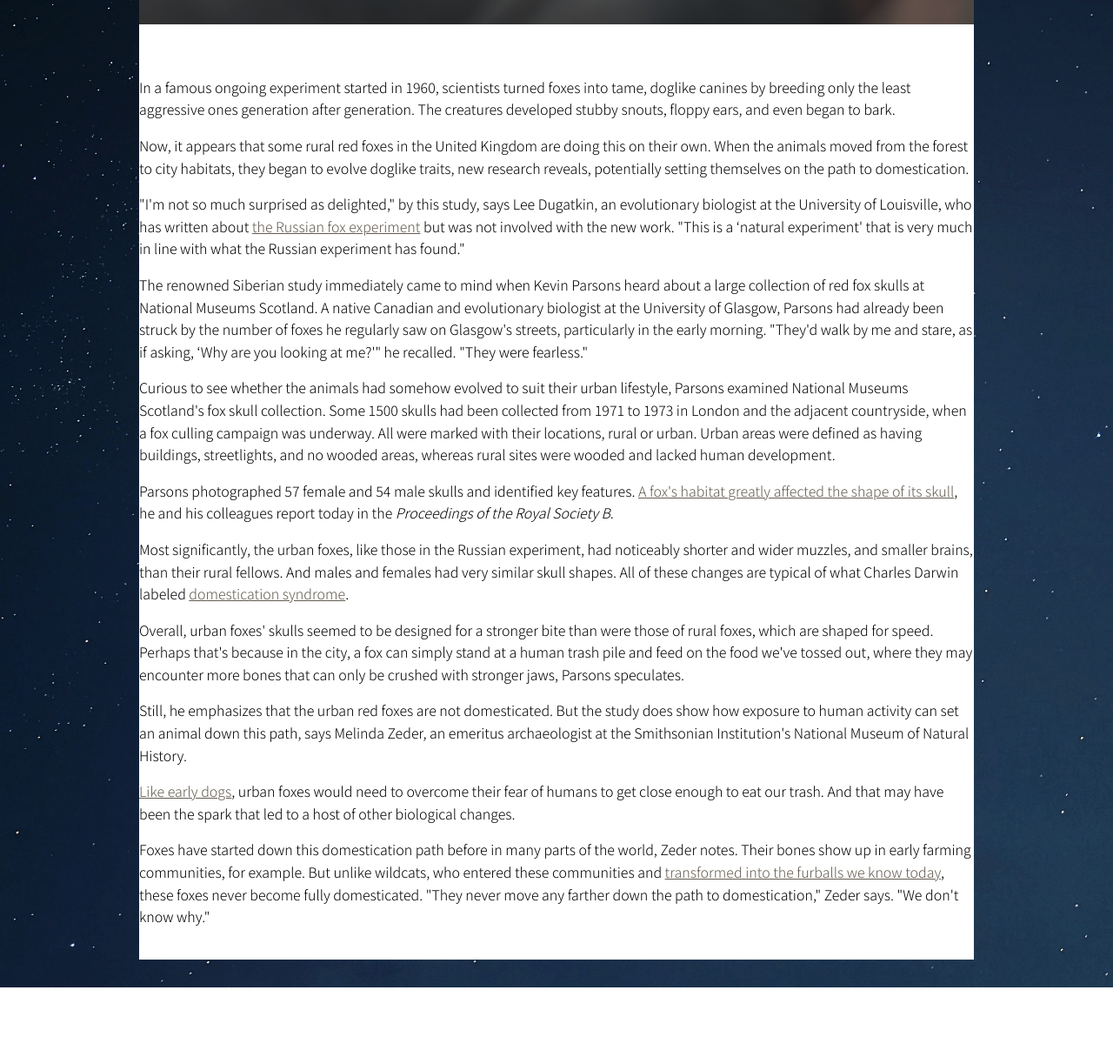
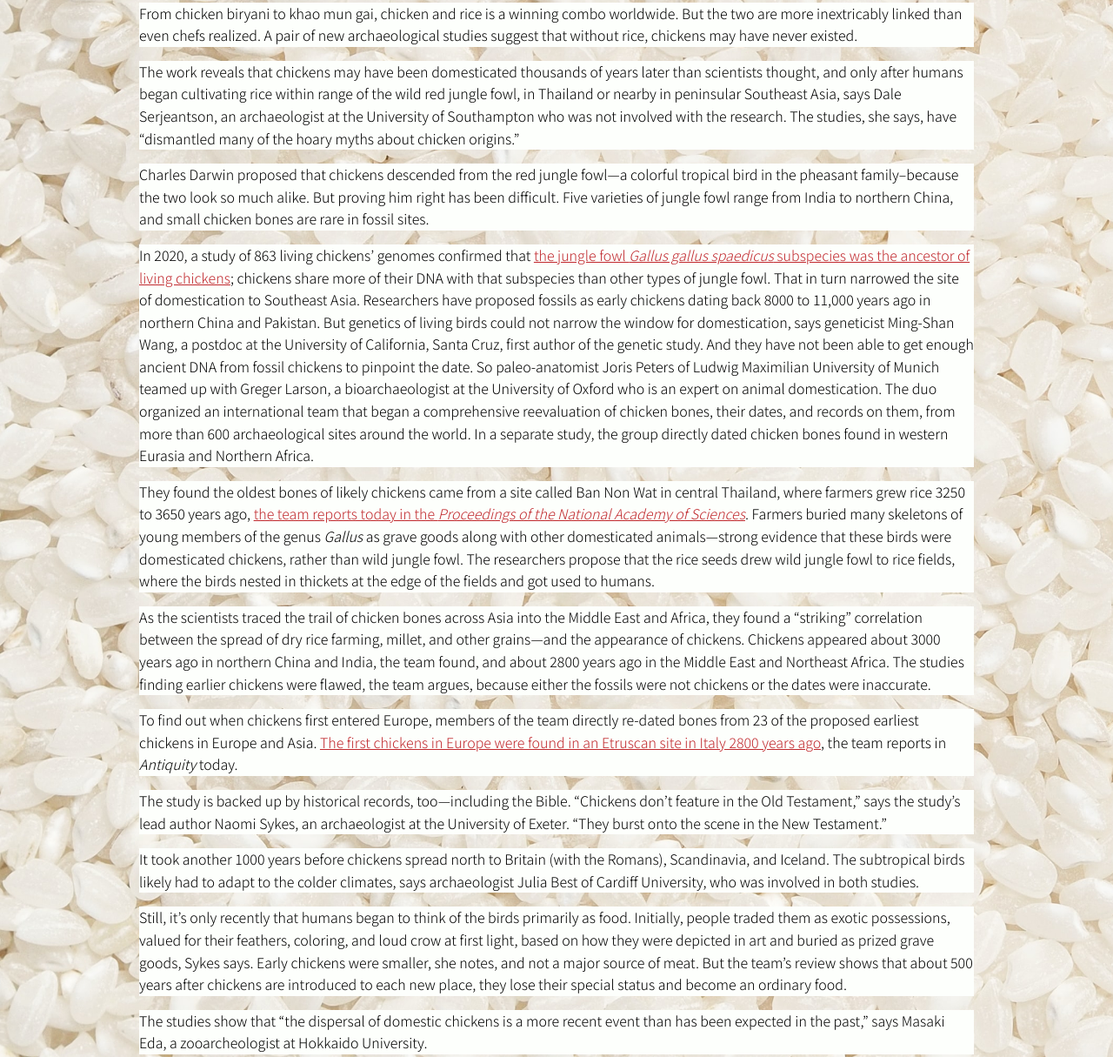
Before and after one commit to Binghamton-University-Design/arts-280d-starter-zaghamashah, a plain HTML site: page css-lesson-02.html in a window 1280 px wide. Shown: the part 926-2141 px from the top of the page at 87% size. Before the commit the page ends 2061 px from the top, so only its background shows below. Drawn offline with Linux system fonts and the light colour scheme.

Commit message:
css lesson part 2_v2

```diff
--- a/css-lesson-02.html
+++ b/css-lesson-02.html
@@ -19,34 +19,37 @@
         <div class="article">
 
 
-            <h1>Urban foxes may be self-domesticating in our midst</h1>
+            <h1>Chicken and Rice: A Tale of Compliments</h1>
 
-            <p class="byline">BY VIRGINIA MORELL | Jun. 09, 2022 , 10:05AM</p>
+            <p class="byline">BY ANN GIBBONS | Jun. 09, 2022 , 11:05AM</p>
 
-            <img src="images/urban-fox.jpg">
+            <img src="images/jungle-fowl.jpg">
 
-            <p><span>In a famous ongoing experiment started in 1960,</span> scientists turned foxes into tame, doglike canines by breeding only the least aggressive ones generation after generation. The creatures developed stubby snouts, floppy ears, and even began to bark.</p>
+            <p>From chicken biryani to khao mun gai, chicken and rice is a winning combo worldwide. But the two are more inextricably linked than even chefs realized. A pair of new archaeological studies suggest that without rice, chickens may have never existed.</p>
 
-            <p>Now, it appears that some rural red foxes in the United Kingdom are doing this on their own. When the animals moved from the forest to city habitats, they began to evolve doglike traits, new research reveals, potentially setting themselves on the path to domestication.</p>
+            <p>The work reveals that chickens may have been domesticated thousands of years later than scientists thought, and only after humans began cultivating rice within range of the wild red jungle fowl, in Thailand or nearby in peninsular Southeast Asia, says Dale Serjeantson, an archaeologist at the University of Southampton who was not involved with the research. The studies, she says, have “dismantled many of the hoary myths about chicken origins.”</p>
 
-            <p>"I'm not so much surprised as delighted," by this study, says Lee Dugatkin, an evolutionary biologist at the University of Louisville, who has written about <a href="https://press.uchicago.edu/ucp/books/book/chicago/H/bo25568406.html">the Russian fox experiment</a> but was not involved with the new work. "This is a ‘natural experiment' that is very much in line with what the Russian experiment has found."</p>
+            <p>Charles Darwin proposed that chickens descended from the red jungle fowl—a colorful tropical bird in the pheasant family–because the two look so much alike. But proving him right has been difficult. Five varieties of jungle fowl range from India to northern China, and small chicken bones are rare in fossil sites.</p>
 
-            <p>The renowned Siberian study immediately came to mind when Kevin Parsons heard about a large collection of red fox skulls at National Museums Scotland. A native Canadian and evolutionary biologist at the University of Glasgow, Parsons had already been struck by the number of foxes he regularly saw on Glasgow's streets, particularly in the early morning. "They'd walk by me and stare, as if asking, ‘Why are you looking at me?'" he recalled. "They were fearless."</p>
+            <p>In 2020, a study of 863 living chickens’ genomes confirmed that <a href="/doi/10.1126/science.368.6498.1411">the jungle fowl <em>Gallus gallus spaedicus</em> subspecies was the ancestor of living chickens</a>; chickens share more of their DNA with that subspecies than other types of jungle fowl. That in turn narrowed the site of domestication to Southeast Asia. Researchers have proposed fossils as early chickens dating back 8000 to 11,000 years ago in northern China and Pakistan. But genetics of living birds could not narrow the window for domestication, says geneticist Ming-Shan Wang, a postdoc at the University of California, Santa Cruz, first author of the genetic study. And they have not been able to get enough ancient DNA from fossil chickens to pinpoint the date. So paleo-anatomist Joris Peters of Ludwig Maximilian University of Munich teamed up with Greger Larson, a bioarchaeologist at the University of Oxford who is an expert on animal domestication. The duo organized an international team that began a comprehensive reevaluation of chicken bones, their dates, and records on them, from more than 600 archaeological sites around the world. In a separate study, the group directly dated chicken bones found in western Eurasia and Northern Africa.</p>
 
-            <p>Curious to see whether the animals had somehow evolved to suit their urban lifestyle, Parsons examined National Museums Scotland's fox skull collection. Some 1500 skulls had been collected from 1971 to 1973 in London and the adjacent countryside, when a fox culling campaign was underway. All were marked with their locations, rural or urban. Urban areas were defined as having buildings, streetlights, and no wooded areas, whereas rural sites were wooded and lacked human development.</p>
+            <p>They found the oldest bones of likely chickens came from a site called Ban Non Wat in central Thailand, where farmers grew rice 3250 to 3650 years ago, <a href="https://www.pnas.org/cgi/doi/10.1073/pnas.2121978119">the team reports today in the <cite>Proceedings of the National Academy of Sciences</cite></a>. Farmers buried many skeletons of young members of the genus <em>Gallus </em>as grave goods along with other domesticated animals—strong evidence that these birds were domesticated chickens, rather than wild jungle fowl. The researchers propose that the rice seeds drew wild jungle fowl to rice fields, where the birds nested in thickets at the edge of the fields and got used to humans.</p>
 
-            <p>Parsons photographed 57 female and 54 male skulls and identified key features. <a href="http://rspb.royalsocietypublishing.org/lookup/doi/10.1098/rspb.2020.0763">A fox's habitat greatly affected the shape of its skull</a>, he and his colleagues report today in the <cite>Proceedings of the Royal Society B</cite>.</p>
+            <p>As the scientists traced the trail of chicken bones across Asia into the Middle East and Africa, they found a “striking” correlation between the spread of dry rice farming, millet, and other grains—and the appearance of chickens. Chickens appeared about 3000 years ago in northern China and India, the team found, and about 2800 years ago in the Middle East and Northeast Africa. The studies finding earlier chickens were flawed, the team argues, because either the fossils were not chickens or the dates were inaccurate.</p>
 
-            <p>Most significantly, the urban foxes, like those in the Russian experiment, had noticeably shorter and wider muzzles, and smaller brains, than their rural fellows. And males and females had very similar skull shapes. All of these changes are typical of what Charles Darwin labeled <a href="https://www.genetics.org/content/197/3/795">domestication syndrome</a>.</p>
+            <p>To find out when chickens first entered Europe, members of the team directly re-dated bones from 23 of the proposed earliest chickens in Europe and Asia. <a href="https://doi.org/10.15184/aqy.2021.90">The first chickens in Europe were found in an Etruscan site in Italy 2800 years ago</a>, the team reports in <cite>Antiquity</cite> today.</p>
 
-            <p>Overall, urban foxes' skulls seemed to be designed for a stronger bite than were those of rural foxes, which are shaped for speed. Perhaps that's because in the city, a fox can simply stand at a human trash pile and feed on the food we've tossed out, where they may encounter more bones that can only be crushed with stronger jaws, Parsons speculates.</p>
+            <p>The study is backed up by historical records, too—including the Bible. “Chickens don’t feature in the Old Testament,” says the study’s lead author Naomi Sykes, an archaeologist at the University of Exeter. “They burst onto the scene in the New Testament.”</p>
 
-            <p>Still, he emphasizes that the urban red foxes are not domesticated. But the study does show how exposure to human activity can set an animal down this path, says Melinda Zeder, an emeritus archaeologist at the Smithsonian Institution's National Museum of Natural History.</p>
+            <p>It took another 1000 years before chickens spread north to Britain (with the Romans), Scandinavia, and Iceland. The subtropical birds likely had to adapt to the colder climates, says archaeologist Julia Best of Cardiff University, who was involved in both studies.</p>
 
-            <p><a href="https://science.sciencemag.org/content/348/6232/277?adobe_mc=MCMID%3D14227633452699877994966127243683854040%7CMCORGID%3D242B6472541199F70A4C98A6%2540AdobeOrg%7CTS%3D1654782719">Like early dogs</a>, urban foxes would need to overcome their fear of humans to get close enough to eat our trash. And that may have been the spark that led to a host of other biological changes.</p>
+            <p>Still, it’s only recently that humans began to think of the birds primarily as food. Initially, people traded them as exotic possessions, valued for their feathers, coloring, and loud crow at first light, based on how they were depicted in art and buried as prized grave goods, Sykes says. Early chickens were smaller, she notes, and not a major source of meat. But the team’s review shows that about 500 years after chickens are introduced to each new place, they lose their special status and become an ordinary food.</p>
 
-            <p>Foxes have started down this domestication path before in many parts of the world, Zeder notes. Their bones show up in early farming communities, for example. But unlike wildcats, who entered these communities and <a href="https://www.sciencemag.org/news/2016/01/were-cats-domesticated-more-once?adobe_mc=MCMID%3D14227633452699877994966127243683854040%7CMCORGID%3D242B6472541199F70A4C98A6%2540AdobeOrg%7CTS%3D1654782719">transformed into the furballs we know today</a>, these foxes never become fully domesticated. "They never move any farther down the path to domestication," Zeder says. "We don't know why."</p>
+            <p>The studies show that “the dispersal of domestic chickens is a more recent event than has been expected in the past,” says Masaki Eda, a zooarcheologist at Hokkaido University.</p>
 
+            <p>Still, Eda says he’d like to see follow-up research to make sure the bones in Thailand are definitely domesticated chickens, not wild junglefowl buried with humans. He also wants researchers to survey other sites in Southwest Asia to connect the dots showing where and how chickens were domesticated as rice and millet cultivation spread throughout Eurasia.</p>
+
+            <p>Even though chickens were domesticated later than other animals, they have become the most successful domesticated species on the planet, Larson says. Today, at 80 billion strong, they outnumber us 10 to 1. “This isn’t just about chickens or rice,” Sykes says. “How humans relate to chickens is a brilliant lens to understand how humans relate to the natural world.”</p>
 
         </div>
 
--- a/css/css-lesson-02.css
+++ b/css/css-lesson-02.css
@@ -1,9 +1,8 @@
 body {
-	background-color: #202030;
 	color:  #000;
 	font-size: 16px;
 	font-family: 'Noto Sans JP', sans-serif;
-	background: url('../images/night-sky.jpg');
+	background: url('../images/rice.jpg');
 	background-size: cover;
 	background-repeat: none;
 }
@@ -16,7 +15,6 @@ body {
 
 .article {
 	padding: 60px 0 20px 0;
-	background-color: #fff;
 
 }
 
@@ -28,18 +26,19 @@ img {
 }
 
 h1. p {
-	margin-left: 20px;
-	margin-right: 20px;
+	margin: 20px;
 }
 
 p {
 	font-weight: 300;
 	line-height: 1.6;
+	background-color: #FDFFFC;
 }
 
 p.byline {
 	color #666;
 	font-size: 14px;
+	background: none;
 }
 
 h1 {
@@ -49,7 +48,7 @@ font-weight: 900;
 }
 
 .article a {
-	color: #635C51;
+	color: #C1292E;
 }
 
 .article a:hover {
```
Also changed, not shown: images/jungle-fowl.jpg (added), images/rice.jpg (added).
